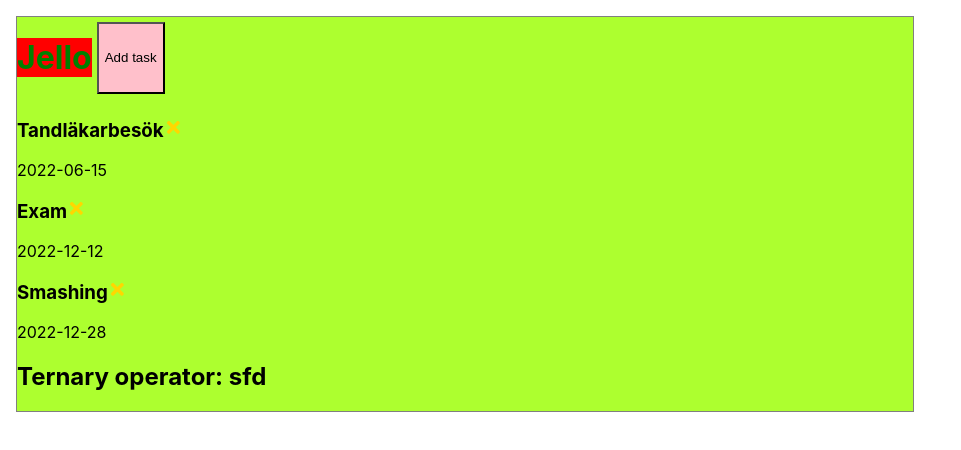
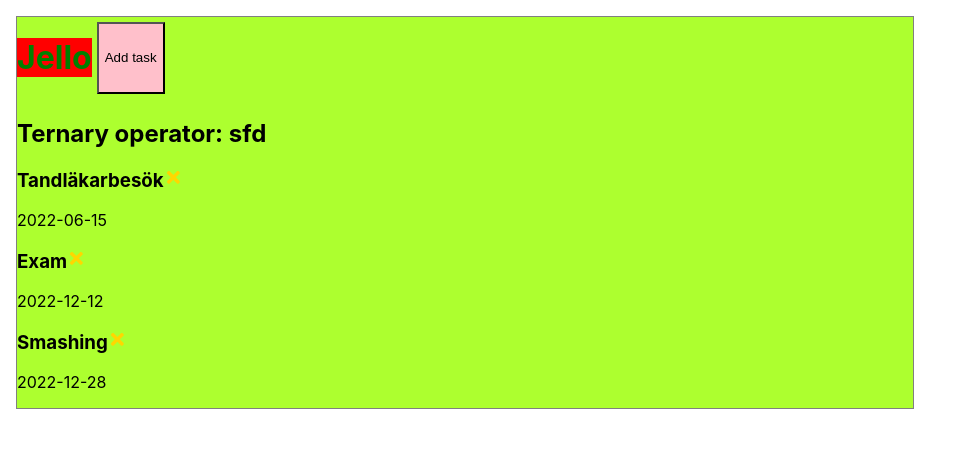
Before and after one commit to frumsrekovni/task-tracker, a React (Create React App) app: page / in a window 1280 px wide. Shown: the top 450 px of the page, without its empty margins (0-961 px from the left). Built offline with nearby package versions, Linux system fonts and the light colour scheme.

Commit message:
Anonymous or named functions?

```diff
--- a/src/App.tsx
+++ b/src/App.tsx
@@ -30,18 +30,33 @@ function App() {
     }
 ])
 
-// Remove task
-const deleteTask = (id:number) => {
+// Filter out a task
   // Filter travels through the array and creates a new array with all the elements that pass the implemented test
   // In this case the test is passed as long as the id is not equal to the id that is passed into the onDelete function.
   // Meaning that the Task that called onDelete sends its own id effectively removing itself from the tasks with this filter function
+const deleteTask = (id:number) => {
+  // Anonymous function
   setTasks(tasks.filter((task) => task.id !== id));
 }
+
+function deleteTask2(id:number){
+  // Named function
+  setTasks(tasks.filter((task) => task.id !== id));
+}
+
+// Putting if statements down here with different portions of
+// html in each case is the benefit of using React.
   return (
     <div className="App">
       <Header title='Jello' />
-      <Tasks tasks={tasks} onDelete={deleteTask}/>
       <h2>Ternary operator: {x ? 'ef' : 'sfd'}</h2>
+      {tasks.length > 0 ?
+      (
+      <Tasks tasks={tasks} onDelete={deleteTask2}/>
+      ):
+      (
+      "No tasks set"
+      )}
     </div>
   );
 }
```
